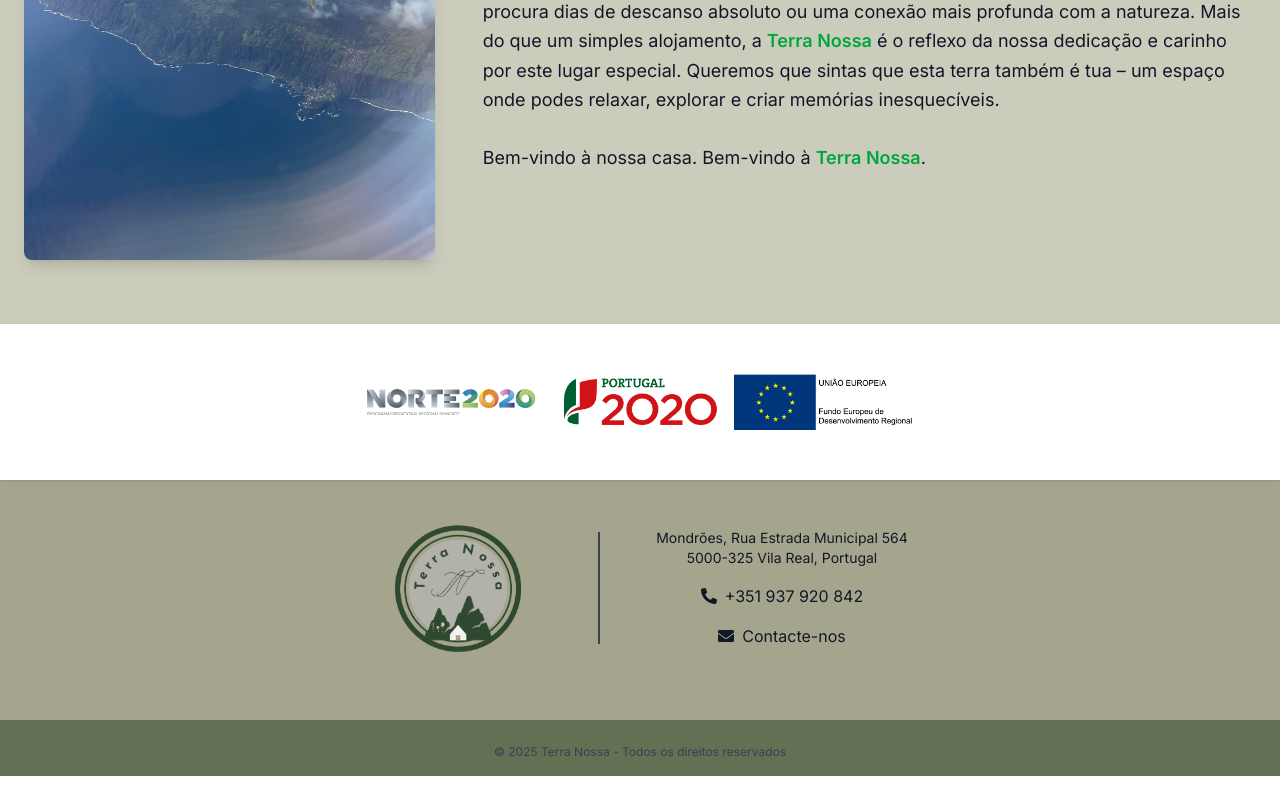
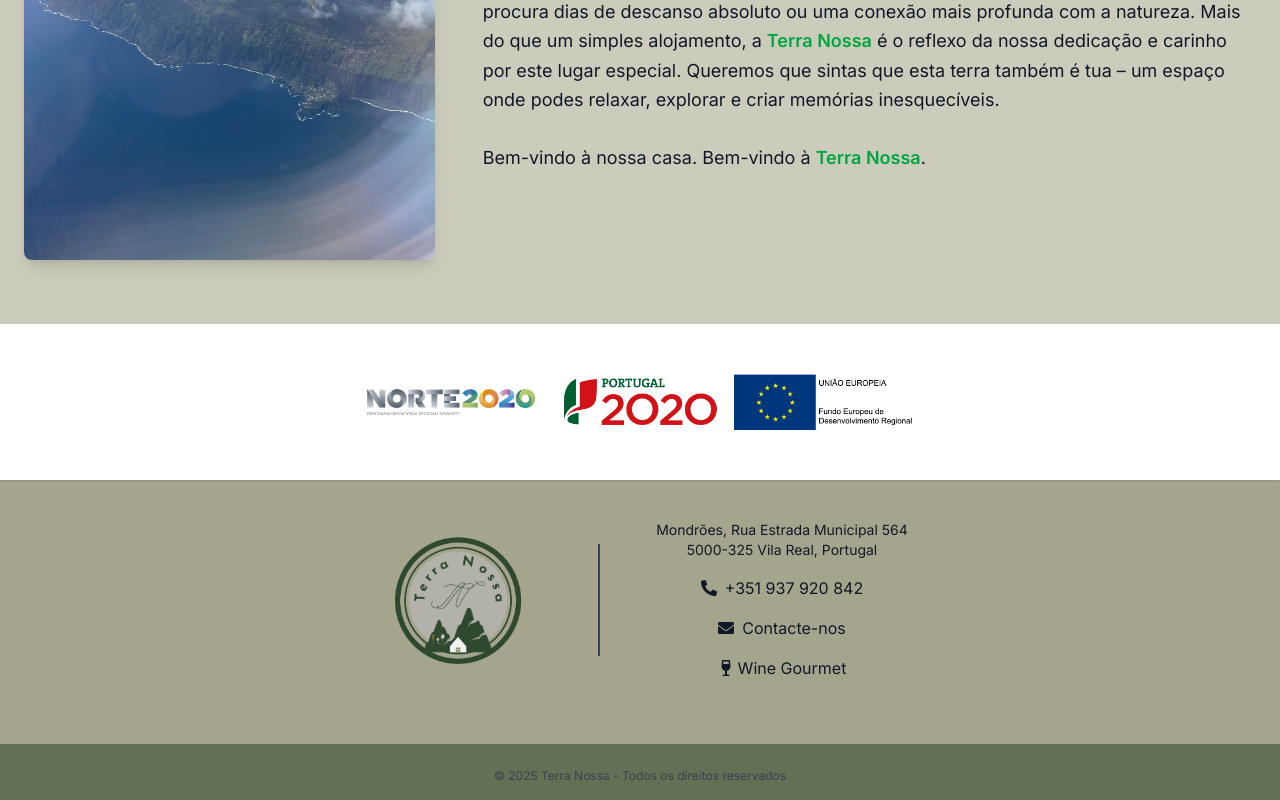
Before and after one commit to joelfer13/terranossa.pt, a Next.js app: page / in a window 1280 px wide. Shown: the part 1152-1952 px from the top of the page. Before the commit the page ends 1928 px from the top, so only its background shows below. Built offline with nearby package versions, Linux system fonts and the light colour scheme; a web font is replaced by a local one.

Commit message:
Life Excelsior no Footer

```diff
--- a/src/app/components/Footer.tsx
+++ b/src/app/components/Footer.tsx
@@ -1,5 +1,5 @@
 import React from "react";
-import { FaPhoneAlt, FaEnvelope } from "react-icons/fa";
+import { FaPhoneAlt, FaEnvelope, FaWineGlassAlt} from "react-icons/fa";
 import Image from "next/image";
 import Link from "next/link";
 
@@ -37,6 +37,10 @@ export default function Footer() {
             <FaEnvelope className="mr-2 text-black-600" />
             <Link href="/contactos" className="text-black-600 hover:underline">Contacte-nos</Link>
           </div>
+          <div className="flex items-center">
+            <FaWineGlassAlt className="mr-1 text-black-600" />
+            <Link href="Https://www.life-excelsior.com" className="text-black-600 hover:underline">Wine Gourmet</Link>
+          </div>
         </div>
       </div>
 
--- a/src/app/components/Overlay.tsx
+++ b/src/app/components/Overlay.tsx
@@ -69,9 +69,6 @@ export default function Overlay({ isOpen, onClose }: OverlayProps) {
             <li className="hover:underline cursor-pointer">
               <Link href="/contactos" onClick={onClose} className="text-white hover:underline cursor-pointer font-bold">Contactos</Link>
             </li>
-            <li className="hover:underline cursor-pointer">
-              <Link href="https://www.life-excelsior.com" onClick={onClose} className="text-white hover:underline cursor-pointer font-bold">Wine Gourmet</Link>
-            </li>
             <li>
               <a href="https://otg-portugal.com/reservas" target="_blank" rel="noopener noreferrer" className="hover:underline cursor-pointer text-green-600 font-bold">Reservas</a>
             </li>
```
